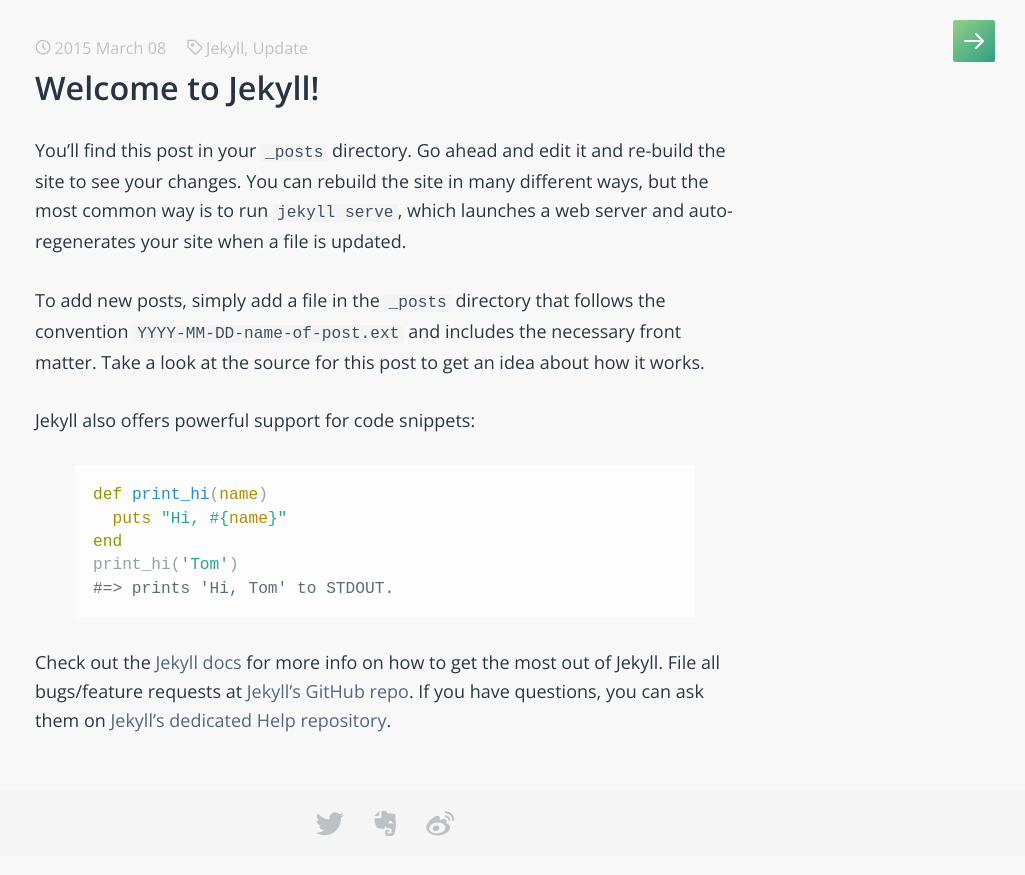
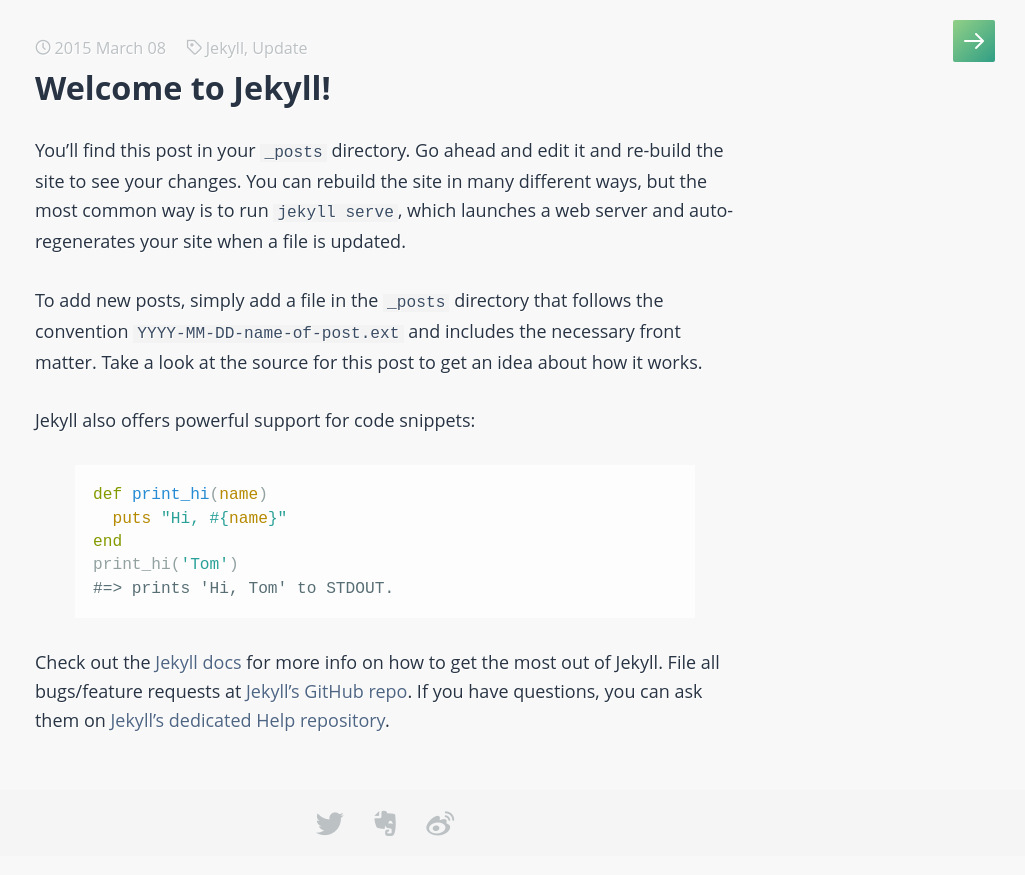
Before and after one commit to linbinhan/linbinhan.github.io, a Jekyll site: the page built from _posts/2015-03-08-welcome-to-jekyll.markdown, in a window 1280 px wide. Shown: the top 875 px of the page, without its empty margins (255-1280 px from the left). Built offline with Jekyll 4.4.1, drawn with Linux system fonts in a browser that asks for light colours; some web fonts are replaced.

Commit message:
head.html
去掉谷歌字体（prefixfree.js不支持跨域报错）

```diff
--- a/_includes/head.html
+++ b/_includes/head.html
@@ -7,7 +7,6 @@
   <title>{% if page.title %}{{ page.title }}{% else %}{{ site.title }}{% endif %}</title>
   <meta name="description" content="{% if page.excerpt %}{{ page.excerpt | strip_html | strip_newlines | truncate: 160 }}{% else %}{{ site.description }}{% endif %}">
 
-  <link href='http://fonts.googleapis.com/css?family=Open+Sans:400,400italic,600|Droid+Sans+Mono' rel='stylesheet' type='text/css'>
   <link rel="stylesheet" href="{{ "/css/main.css" | prepend: site.baseurl }}">
   <link rel="canonical" href="{{ page.url | replace:'index.html','' | prepend: site.baseurl | prepend: site.url }}">
   <link rel="alternate" type="application/rss+xml" title="{{ site.title }}" href="{{ "/feed.xml" | prepend: site.baseurl | prepend: site.url }}" />
```
